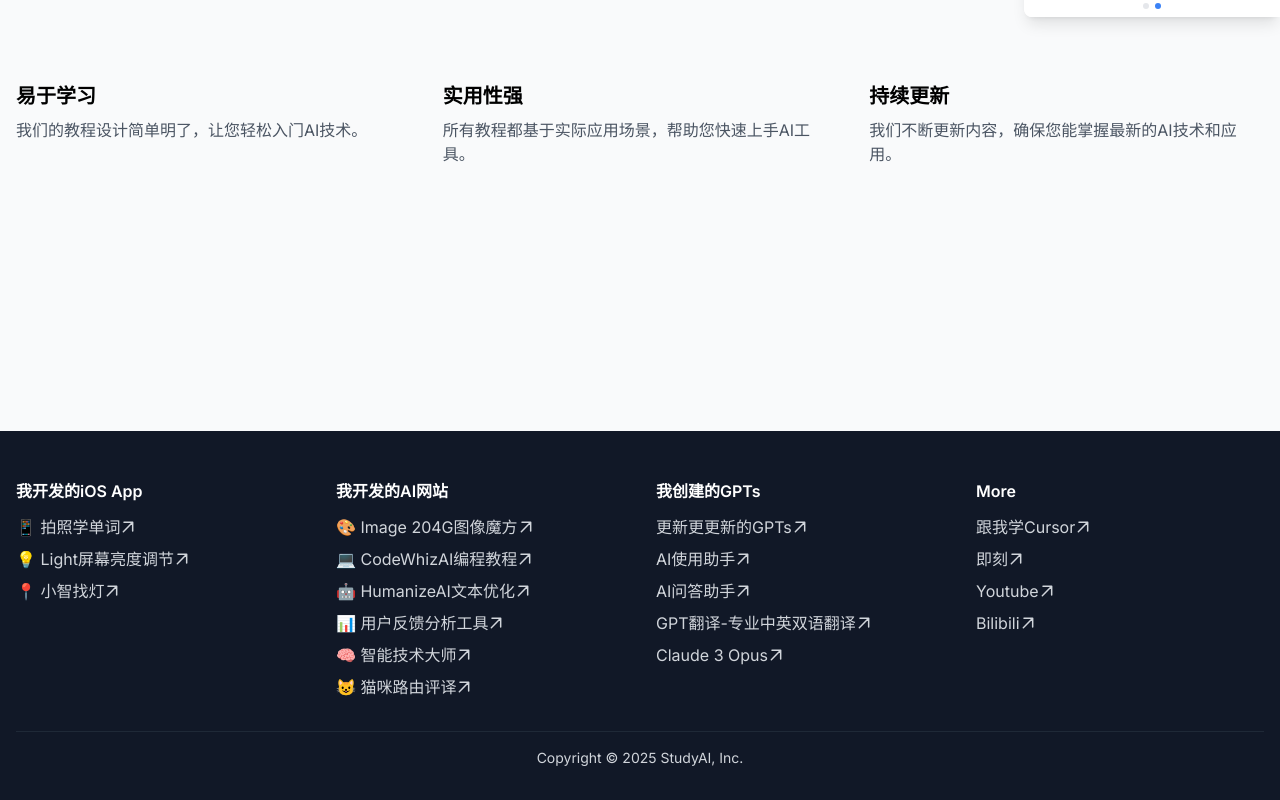
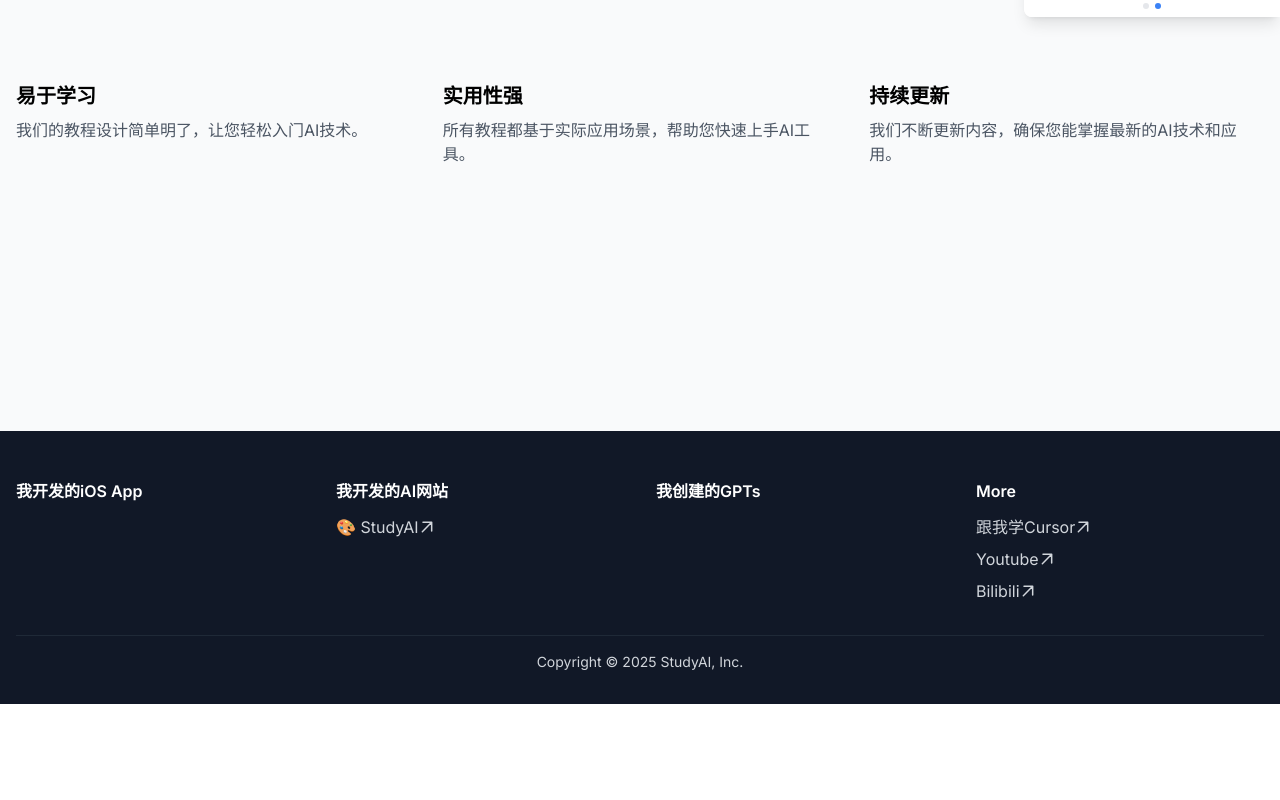
Before and after one commit to weixingai/studyai, a Next.js app: page / in a window 1280 px wide. Shown: the part 533-1333 px from the top of the page. After the commit the page ends 1237 px from the top, so only its background shows below. Built offline with nearby package versions, Linux system fonts and the light colour scheme.

Commit message:
fix: update icon import path in NavLink component

```diff
--- a/app/components/Footer.tsx
+++ b/app/components/Footer.tsx
@@ -10,7 +10,7 @@ export default function Footer() {
           <div>
             <h3 className="font-semibold mb-3 text-white">我开发的iOS App</h3>
             <ul className="space-y-2">
-              <li>
+              {/* <li>
                 <Link href="/ios/prompt" className="hover:text-white flex items-center">
                   📱 拍照学单词
                   <ArrowUpRight />
@@ -27,7 +27,7 @@ export default function Footer() {
                   📍 小智找灯
                   <ArrowUpRight />
                 </Link>
-              </li>
+              </li> */}
             </ul>
           </div>
 
@@ -35,6 +35,13 @@ export default function Footer() {
           <div>
             <h3 className="font-semibold mb-3 text-white">我开发的AI网站</h3>
             <ul className="space-y-2">
+              <li>
+                <Link href="https://www.studyai.work" className="hover:text-white flex items-center" target="_blank">
+                  🎨 StudyAI
+                  <ArrowUpRight />
+                </Link>
+              </li>
+{/*
               <li>
                 <Link href="/ai/image" className="hover:text-white flex items-center">
                   🎨 Image 204G图像魔方
@@ -70,7 +77,7 @@ export default function Footer() {
                   😺 猫咪路由评译
                   <ArrowUpRight />
                 </Link>
-              </li>
+              </li> */}
             </ul>
           </div>
 
@@ -78,7 +85,7 @@ export default function Footer() {
           <div>
             <h3 className="font-semibold mb-3 text-white">我创建的GPTs</h3>
             <ul className="space-y-2">
-              <li>
+              {/* <li>
                 <Link href="/gpts/update" className="hover:text-white flex items-center">
                   更新更更新的GPTs
                   <ArrowUpRight />
@@ -107,7 +114,7 @@ export default function Footer() {
                   Claude 3 Opus
                   <ArrowUpRight />
                 </Link>
-              </li>
+              </li> */}
             </ul>
           </div>
 
@@ -121,20 +128,20 @@ export default function Footer() {
                   <ArrowUpRight />
                 </Link>
               </li>
-              <li>
+              {/* <li>
                 <Link href="/about" className="hover:text-white flex items-center">
                   即刻
                   <ArrowUpRight />
                 </Link>
-              </li>
+              </li> */}
               <li>
-                <Link href="https://youtube.com" className="hover:text-white flex items-center" target="_blank">
+                <Link href="https://www.youtube.com/@%E5%8D%AB%E6%98%9F-f1p" className="hover:text-white flex items-center" target="_blank">
                   Youtube
                   <ArrowUpRight />
                 </Link>
               </li>
               <li>
-                <Link href="https://bilibili.com" className="hover:text-white flex items-center" target="_blank">
+                <Link href="https://space.bilibili.com/438185619" className="hover:text-white flex items-center" target="_blank">
                   Bilibili
                   <ArrowUpRight />
                 </Link>
```
